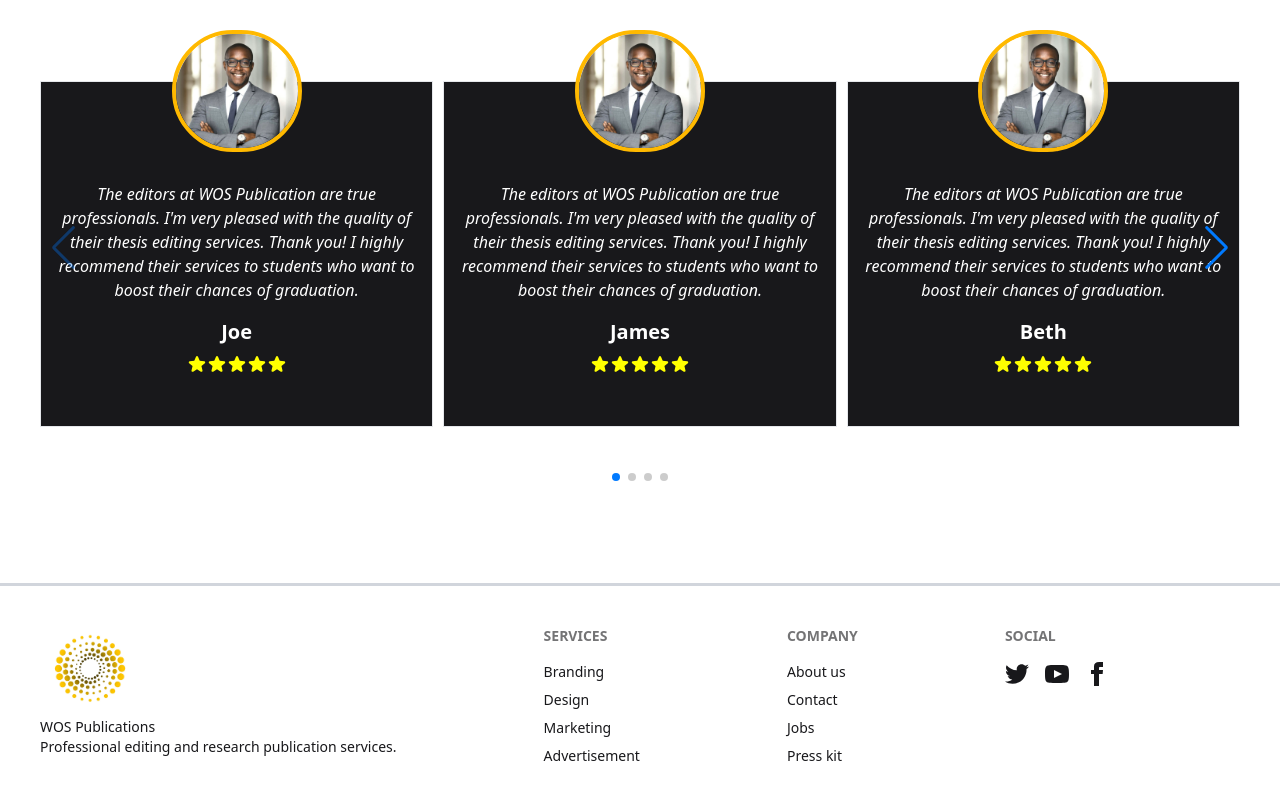
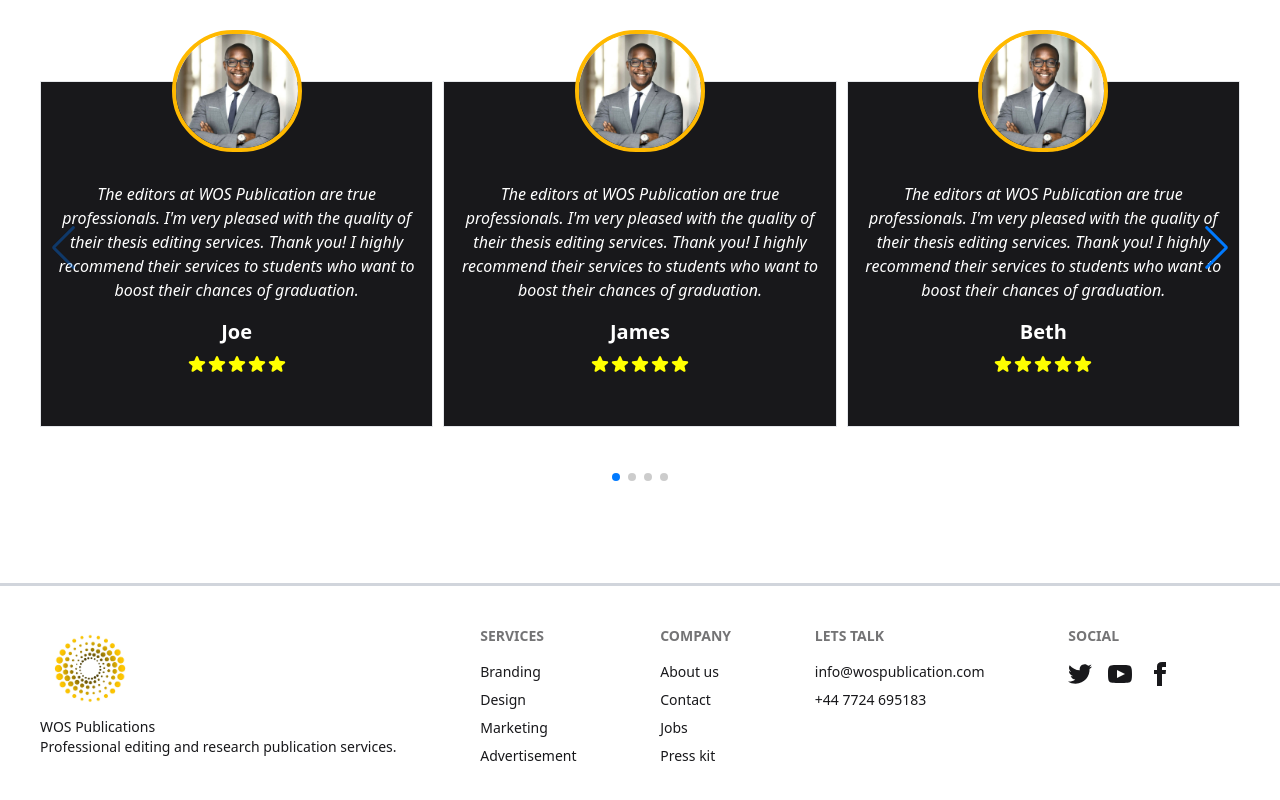
Before and after one commit to Codekillrr/wos-publication, a Next.js app: page / in a window 1280 px wide. Shown: the part 5758-6558 px from the top of the page. Built offline with nearby package versions, Linux system fonts and the light colour scheme.

Commit message:
added lets talk in footer

```diff
--- a/src/app/page.tsx
+++ b/src/app/page.tsx
@@ -333,6 +333,7 @@ export default function Home() {
             Professional editing and research publication services.
           </p>
         </aside>
+
         <nav>
           <h6 className="footer-title">Services</h6>
           <a className="link link-hover">Branding</a>
@@ -346,6 +347,11 @@ export default function Home() {
           <a className="link link-hover">Contact</a>
           <a className="link link-hover">Jobs</a>
           <a className="link link-hover">Press kit</a>
+        </nav>
+        <nav>
+          <h6 className="footer-title">Lets Talk</h6>
+          <a className="link link-hover">info@wospublication.com</a>
+          <a className="link link-hover">+44 7724 695183</a>
         </nav>
         <nav>
           <h6 className="footer-title">Social</h6>
```
